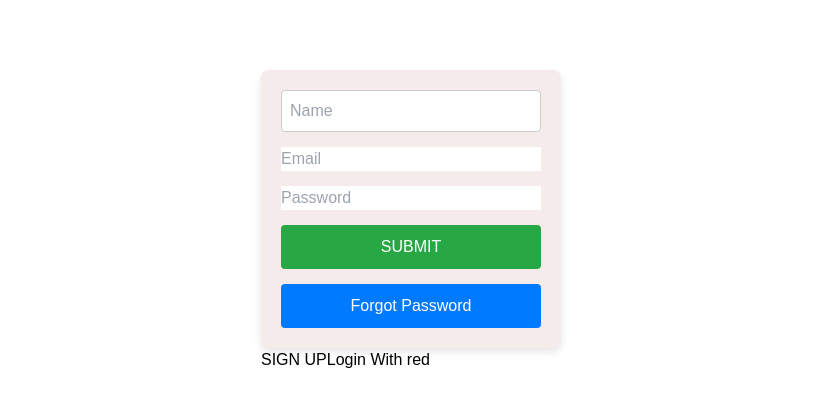
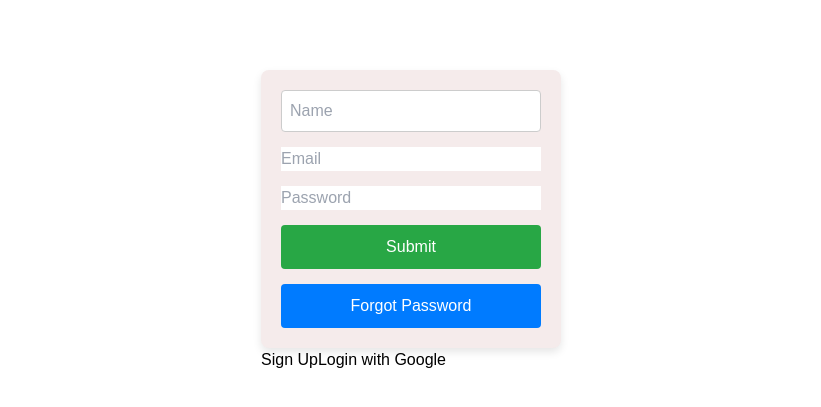
Before and after one commit to YashDabhade208/CRM_Frontend, a React (Vite) app in the folder CRM-Frontend/: page /login in a window 1280 px wide. Shown: the part 211-618 px from the top of the page, without its empty margins (229-1050 px from the left). Built offline with nearby package versions, Linux system fonts and the light colour scheme.

Commit message:
users are now registrd in db using auth0

```diff
--- a/CRM-Frontend/src/Components/Home.jsx
+++ b/CRM-Frontend/src/Components/Home.jsx
@@ -1,18 +1,33 @@
-import React from "react";
+import React, { useEffect } from "react";
 import { useNavigate, Link } from "react-router-dom";
-import DoctorCard from "./DoctorCard";
-import { useUser } from '../Contexts/UserContext';
-import {useAuth0} from '@auth0/auth0-react'
-
-
+import axios from "axios";
+import { useUser } from "../Contexts/UserContext";
+import { useAuth0 } from "@auth0/auth0-react";
 
 const Home = () => {
   const navigate = useNavigate();
-  const {user} = useUser()
+  const { setUser } = useUser();
+  const { loginWithRedirect, isAuthenticated, isLoading, logout, user } = useAuth0();
 
+  useEffect(() => {
+    const registerUser = async () => {
+      if (isAuthenticated && user) {
+        try {
+          const { email, name } = user;
+          const response = await axios.post("http://localhost:3000/api/register", {
+            name,
+            email,
+            password: null, // Assuming password is not required for Auth0 users
+          });
+          console.log("Registration successful:", response.data.message);
+        } catch (error) {
+          console.error("Registration failed:", error.response?.data?.message || error.message);
+        }
+      }
+    };
 
-const {  loginWithRedirect, isAuthenticated, isLoading,logout } = useAuth0();
-
+    registerUser();
+  }, [isAuthenticated, user]);
 
   return (
     <div className="mx-auto max-w-7xl px-4 sm:px-6 lg:px-8 pt-20 pb-16 text-center lg:pt-32">
@@ -30,9 +45,7 @@ const {  loginWithRedirect, isAuthenticated, isLoading,logout } = useAuth0();
               viewBox="0 0 418 42"
               className="absolute top-2/3 left-0 h-[0.58em] w-full fill-blue-300/70"
               preserveAspectRatio="none"
-            >
-              {/* <path d="..." /> */}
-            </svg>
+            />
             <span className="relative">Appointments</span>
           </span>
         </span>{" "}
@@ -59,29 +72,7 @@ const {  loginWithRedirect, isAuthenticated, isLoading,logout } = useAuth0();
             Book Appointment now
           </Link>
         </div>
-        {/* Navigate to Dashboard Button */}
-        {/* <button
-          className="group inline-flex ring-1 items-center justify-center rounded-full py-2 px-4 text-sm focus:outline-none ring-slate-200 text-slate-700 hover:text-slate-900 hover:ring-slate-300 active:bg-slate-100 active:text-slate-600 focus-visible:outline-blue-600 focus-visible:ring-slate-300 animate-fade-in-right"
-          onClick={() => navigate("/dashboard")}
-        >
-          <svg
-            stroke="currentColor"
-            fill="currentColor"
-            strokeWidth="0"
-            role="img"
-            viewBox="0 0 24 24"
-            aria-hidden="true"
-            className="h-3 w-3 flex-none fill-current text-blue-600"
-            height="1em"
-            width="1em"
-            xmlns="http://www.w3.org/2000/svg"
-          >
-            <path d="..." />
-          </svg>
-          <span className="ml-3">Dashboard</span>
-        </button> */}
       </div>
-
     </div>
   );
 };
--- a/CRM-Frontend/src/Components/Login.jsx
+++ b/CRM-Frontend/src/Components/Login.jsx
@@ -1,71 +1,70 @@
-import React, { useEffect, useState } from 'react';
-import { useNavigate } from 'react-router-dom';
-import axios from 'axios';
-import { useUser } from '../Contexts/UserContext'; // Import useUser hook
-import '../Css/Login.css'
-import {useAuth0} from '@auth0/auth0-react'
-
-
-
+import React, { useEffect, useState } from "react";
+import { useNavigate } from "react-router-dom";
+import axios from "axios";
+import { useUser } from "../Contexts/UserContext";
+import "../Css/Login.css";
+import { useAuth0 } from "@auth0/auth0-react";
 
 const Login = () => {
-  const { user, loginWithRedirect, isAuthenticated, isLoading,logout } = useAuth0();
-  const [name, setName] = useState('');
-  const [email, setEmail] = useState('');
-  const [password, setPassword] = useState('');
-  const [message, setMessage] = useState('');
+  const { loginWithRedirect, isAuthenticated, isLoading, user } = useAuth0();
+  const [name, setName] = useState("");
+  const [email, setEmail] = useState("");
+  const [password, setPassword] = useState("");
+  const [message, setMessage] = useState("");
   const navigate = useNavigate();
-  const { setUser ,setloggedIn} = useUser(); // Get the setUser function from context
-
-
-
-
-  console.log("user",user);
-
+  const { setUser, setloggedIn } = useUser();
 
   useEffect(() => {
     if (isAuthenticated && user) {
+      // Auth0 login detected
       setUser(user);
       setloggedIn(true);
-      sessionStorage.setItem('userUser', JSON.stringify(user));
-      navigate('/'); // Redirect after successful login
+      sessionStorage.setItem("userUser", JSON.stringify(user));
+      navigate("/"); // Redirect after successful login
     }
   }, [isAuthenticated, user, setUser, setloggedIn, navigate]);
-
-  const handleregister = () => {
-    navigate('/register');
-  };
 
   const handleLogin = async (e) => {
     e.preventDefault();
     try {
-      const response = await axios.post('http://localhost:3000/api/login', { name, email, password });
+      const response = await axios.post("http://localhost:3000/api/login", { name, email, password });
       if (response.status === 200) {
-        setMessage('Login successful');
-        sessionStorage.setItem('jwtToken', response.data.token);
+        setMessage("Login successful");
+        sessionStorage.setItem("jwtToken", response.data.token);
         setUser(response.data.result.user); // Store user data in context
-        setloggedIn(true)
-        navigate('/'); // Navigate after successful login
+        setloggedIn(true);
+        navigate("/"); // Navigate after successful login
       }
     } catch (error) {
-      setMessage('Login failed. Please try again.');
+      setMessage(error.response?.data?.message || "Login failed. Please try again.");
     }
+  };
 
+  const handleLoginWithAuth0 = async () => {
+    try {
+      await loginWithRedirect();
+    } catch (error) {
+      setMessage("Login with Google failed. Please try again.");
+    }
+  };
 
+  const handleRegister = () => {
+    navigate("/register");
   };
-  const handleforgot=()=>{
-    navigate('/forgot')
-  }
 
+  const handleForgotPassword = () => {
+    navigate("/forgot");
+  };
 
   return (
-    <>
-      <form onSubmit={handleLogin}>
+    <div className="login-container">
+      <form onSubmit={handleLogin} className="login-form">
         <input
           type="text"
           placeholder="Name"
           value={name}
           onChange={(e) => setName(e.target.value)}
+          className="login-input"
           required
         />
         <input
@@ -73,6 +72,7 @@ const Login = () => {
           placeholder="Email"
           value={email}
           onChange={(e) => setEmail(e.target.value)}
+          className="login-input"
           required
         />
         <input
@@ -80,15 +80,24 @@ const Login = () => {
           placeholder="Password"
           value={password}
           onChange={(e) => setPassword(e.target.value)}
+          className="login-input"
           required
         />
-        <button type="submit">SUBMIT</button>
-        <button type="button" onClick={handleforgot}>Forgot Password</button>
+        <button type="submit" className="login-button">
+          Submit
+        </button>
+        <button type="button" onClick={handleForgotPassword} className="forgot-password-button">
+          Forgot Password
+        </button>
       </form>
-      {message && <p>{message}</p>}
-      <button onClick={handleregister}>SIGN UP</button>
-      <button onClick={e=>loginWithRedirect()}>Login With red</button>
-    </>
+      {message && <p className="login-message">{message}</p>}
+      <button onClick={handleRegister} className="register-button">
+        Sign Up
+      </button>
+      <button onClick={handleLoginWithAuth0} className="google-login-button">
+        Login with Google
+      </button>
+    </div>
   );
 };
 
--- a/CRM-Frontend/src/Components/Register.jsx
+++ b/CRM-Frontend/src/Components/Register.jsx
@@ -12,6 +12,7 @@ const Register = () => {
   const handleRegister = async (e) => {
     e.preventDefault();
     try {
+
       const response = await axios.post("http://localhost:3000/api/register", {
         name,
         email,
--- a/CRM-Frontend/src/Register.jsx
+++ b/CRM-Frontend/src/Register.jsx
@@ -18,6 +18,8 @@ const Register = () => {
             const response = await axios.post('http://localhost:3000/api/register', { name, email, password });
             setMessage(response.data.message);
         } catch (error) {
+            console.log(error);
+
             setMessage(error.response?.data?.message || 'Registration failed');
         }
     };
```
